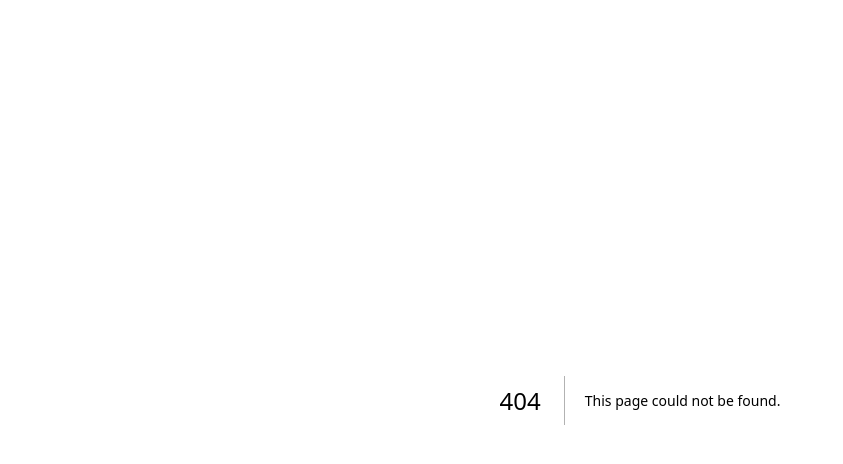
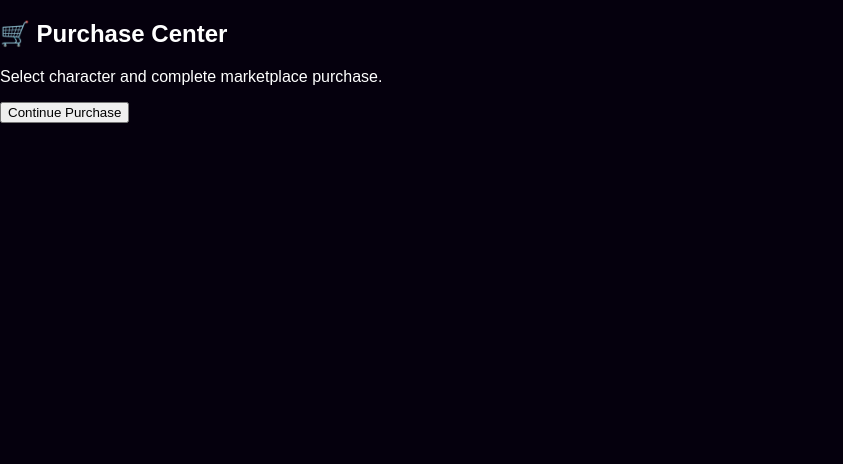
Before and after one commit to OfficialBika/Bika-Marketplace-, a Next.js app in the folder frontend/: page /purchase in a window 1280 px wide. Before the commit this address had no page. Shown: the top 464 px of the page, without its empty margins (0-843 px from the left). Built offline with nearby package versions, Linux system fonts and the light colour scheme.

Commit message:
Create purchase frontend flow module

```diff
--- /dev/null
+++ b/frontend/app/purchase/page.tsx
@@ -0,0 +1,13 @@
+"use client";
+
+export default function Page(){
+ return (
+  <main className="market-page">
+   <section className="purchase-panel">
+    <h1>🛒 Purchase Center</h1>
+    <p>Select character and complete marketplace purchase.</p>
+    <button>Continue Purchase</button>
+   </section>
+  </main>
+ );
+}
```
